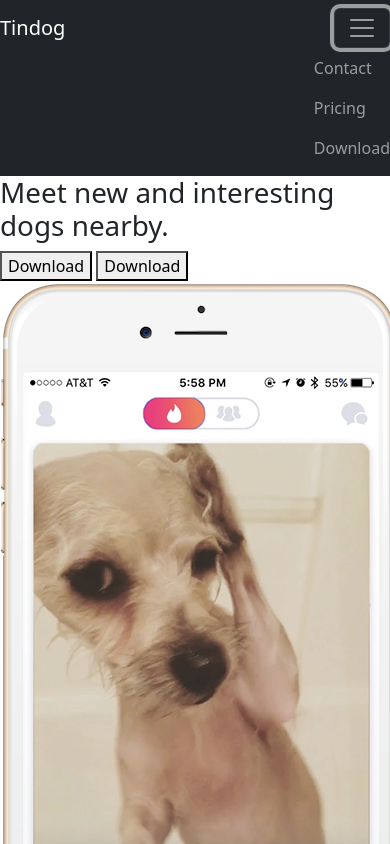
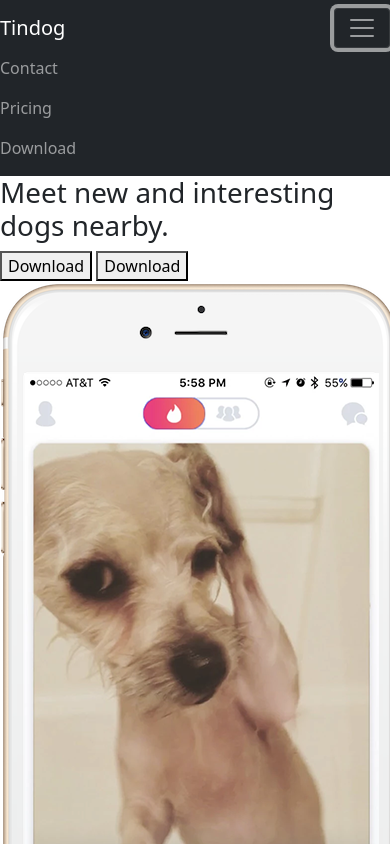
Before and after one commit to Yash2099/Tindog, a plain HTML site: page index.html in a window 390 px wide. Both pictures are taken after a click on the button "Toggle navigation". Shown: the top 844 px of the page. Drawn offline with nearby package versions, Linux system fonts and the light colour scheme.

Commit message:
30th Aug

```diff
--- a/index.html
+++ b/index.html
@@ -4,10 +4,13 @@
 <head>
   <meta charset="utf-8">
   <title>TinDog</title>
-  <link href="	https://cdn.jsdelivr.net/npm/bootstrap@5.2.0/dist/css/bootstrap.min.css" rel="stylesheet"
-    integrity="sha384-gH2yIJqKdNHPEq0n4Mqa/HGKIhSkIHeL5AyhkYV8i59U5AR6csBvApHHNl/vI1Bx" crossorigin="anonymous">
+  <link href="https://cdn.jsdelivr.net/npm/bootstrap@5.0.2/dist/css/bootstrap.min.css" rel="stylesheet" integrity="sha384-EVSTQN3/azprG1Anm3QDgpJLIm9Nao0Yz1ztcQTwFspd3yD65VohhpuuCOmLASjC" crossorigin="anonymous">
 
   <link rel="stylesheet" href="css/styles.css">
+
+  <script src="https://cdn.jsdelivr.net/npm/jquery@3.5.1/dist/jquery.slim.min.js" integrity="sha384-DfXdz2htPH0lsSSs5nCTpuj/zy4C+OGpamoFVy38MVBnE+IbbVYUew+OrCXaRkfj" crossorigin="anonymous"></script>
+<script src="https://cdn.jsdelivr.net/npm/bootstrap@4.6.2/dist/js/bootstrap.bundle.min.js" integrity="sha384-Fy6S3B9q64WdZWQUiU+q4/2Lc9npb8tCaSX9FK7E8HnRr0Jz8D6OP9dO5Vg3Q9ct" crossorigin="anonymous"></script>
+
 </head>
 
 <body>
@@ -21,10 +24,10 @@
     <nav class="navbar bg-dark navbar-expand-lg navbar-dark">
       <a class="navbar-brand" href="">Tindog</a>
       <button class="navbar-toggler" type="button" data-toggle="collapse" data-target="#navbarSupportedContent"
-        aria-controls="navbarSupportedContent" aria-expanded="false" aria-label="Toggle navigation">
+        aria-controls="navbarSupportedContent" aria-expanded="true" aria-label="Toggle navigation">
         <span class="navbar-toggler-icon"></span>
       </button>
-      <div class="collapse navbar-collapse d-flex flex-row-reverse" id="navbarSupportedContent">
+      <div class="collapse navbar-collapse" id="navbarSupportedContent">
         <ul class="navbar-nav ml-auto">
           <li class="nav-item">
             <a class="nav-link" href="">Contact</a>
```
